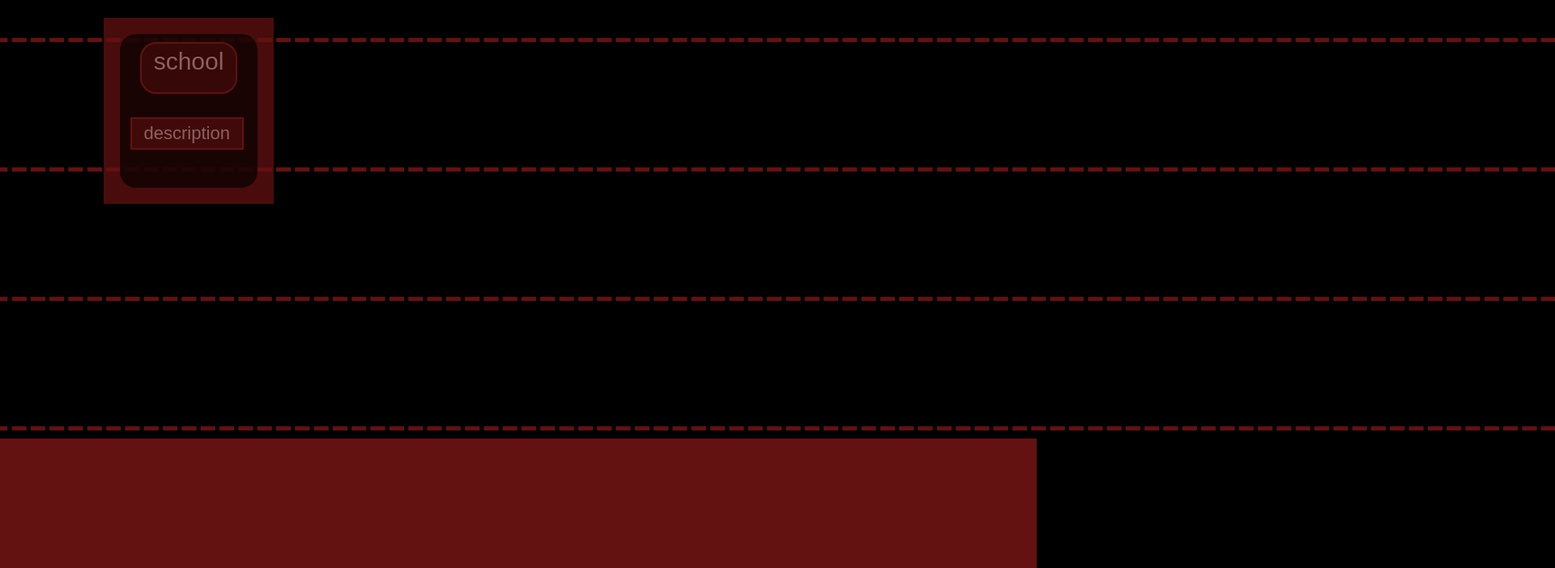
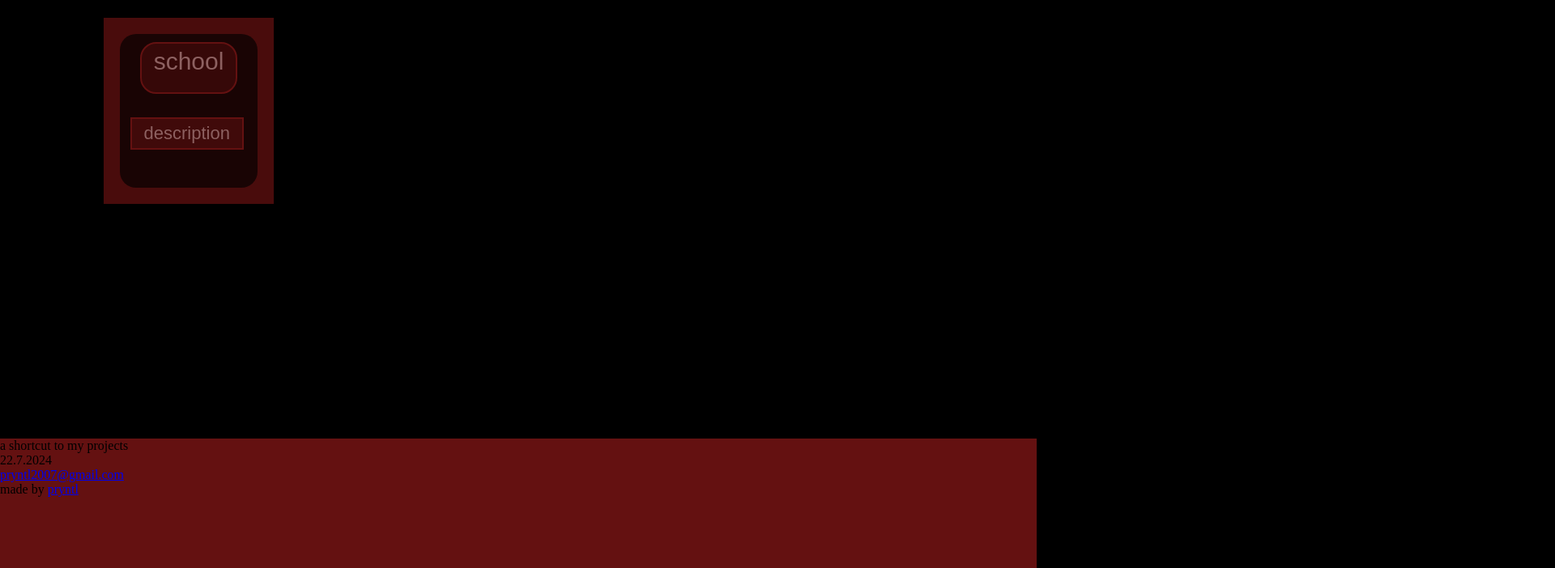
Before and after one commit to pryntl/my-projects2, a plain HTML site: page index.html in a window 1280 px wide. Shown: the part 98-800 px from the top of the page at 81% size, 1920 px wide, since content can reach past the window. Drawn offline with Linux system fonts and the light colour scheme.

Commit message:
feat [html] : add footer
added a footer for info to the page

```diff
--- a/index.html
+++ b/index.html
@@ -8,20 +8,6 @@
   </head>
   <body>
     <h1 id="title">My Projects</h1>
-    <div id="animation">
-      <div id="animation1">
-        ---------------------------------------------------------------------------------------------------------------------------------
-      </div>
-      <div id="animation2">
-        ---------------------------------------------------------------------------------------------------------------------------------
-      </div>
-      <div id="animation3">
-        ---------------------------------------------------------------------------------------------------------------------------------
-      </div>
-      <div id="animation4">
-        ---------------------------------------------------------------------------------------------------------------------------------
-      </div>
-    </div>
     <div id="shadow1">
       <div id="background1">
         <a href="https://pryntl.github.io/school/" id="title1"> school</a>
@@ -31,6 +17,6 @@
         </div>
       </div>
     </div>
-    <footer></footer>
+    <footer><div id="projectDesc">a shortcut to my projects</div> <div id="projectDate">22.7.2024</div> <a id="email" href="pryntl2007@gmail.com">pryntl2007@gmail.com</a> <div id="pryntl">made by <a id="pryntl2" href="https://github.com/pryntl">pryntl</a></div></footer>
   </body>
 </html>
```
